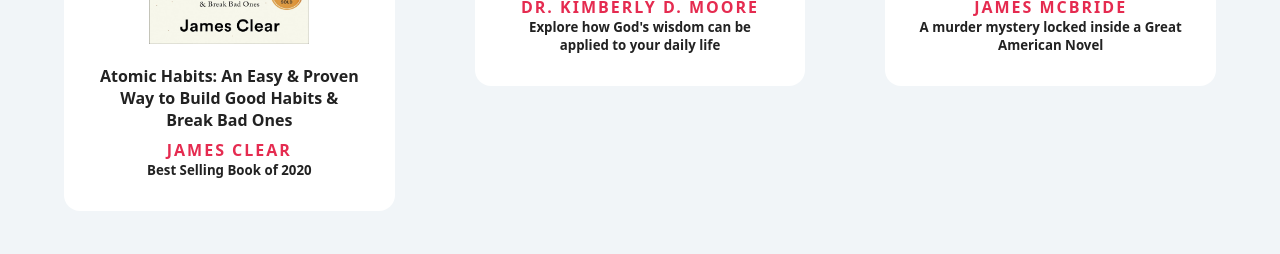
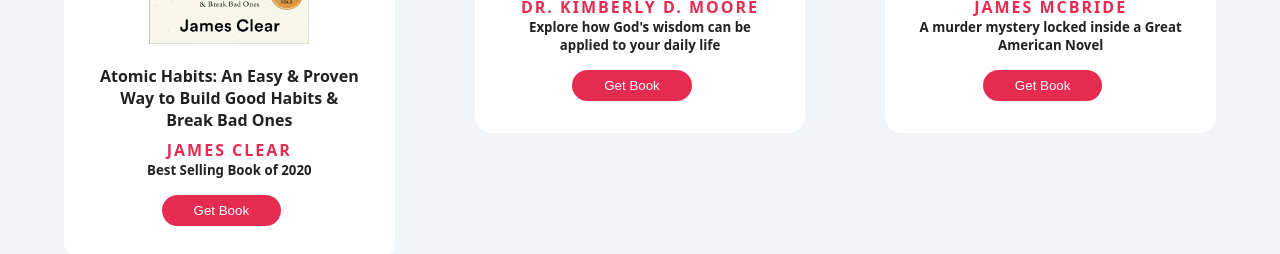
Before and after one commit to omeatai/react-projects-redux, a React (Create React App) app in the folder my-app/: page / in a window 1280 px wide. Shown: the part 546-800 px from the top of the page. Built offline with nearby package versions, Linux system fonts and the light colour scheme.

Commit message:
12. BookList App - Get single Book by ID
12. BookList App - Get single Book by ID

```diff
--- a/my-app/src/components/BookList/Book/Book.jsx
+++ b/my-app/src/components/BookList/Book/Book.jsx
@@ -1,5 +1,15 @@
 const Book = (props) => {
-  const { img, title, author, caption, children } = props;
+  const { img, title, author, caption, id, getBookByID, children } = props;
+
+  const buttonStyle = {
+    margin: "1rem 1rem 0 0",
+    padding: "0.5rem 2rem",
+    border: "none",
+    borderRadius: "1rem",
+    backgroundColor: "#e52b50",
+    color: "#fff",
+    cursor: "pointer",
+  };
 
   return (
     <article className="book">
@@ -8,6 +18,9 @@ const Book = (props) => {
       <h4>{author.toUpperCase()}</h4>
       <h5>{caption}</h5>
       {children}
+      <button style={buttonStyle} onClick={() => getBookByID(id)}>
+        Get Book
+      </button>
     </article>
   );
 };
--- a/my-app/src/components/BookList/BookList.jsx
+++ b/my-app/src/components/BookList/BookList.jsx
@@ -63,6 +63,11 @@ const BookList = () => {
     console.log(filteredBooks);
   };
 
+  const getBookByID = (id) => {
+    const book = books.find((book) => book.id === id);
+    console.log(book);
+  };
+
   return (
     <main>
       <h1 className="booklist-heading">Welcome to my BookList</h1>
@@ -79,7 +84,7 @@ const BookList = () => {
       </section>
       <section className="booklist">
         {books.map((book) => {
-          return <Book {...book} key={book.id} />;
+          return <Book {...book} key={book.id} getBookByID={getBookByID} />;
         })}
       </section>
     </main>
```
